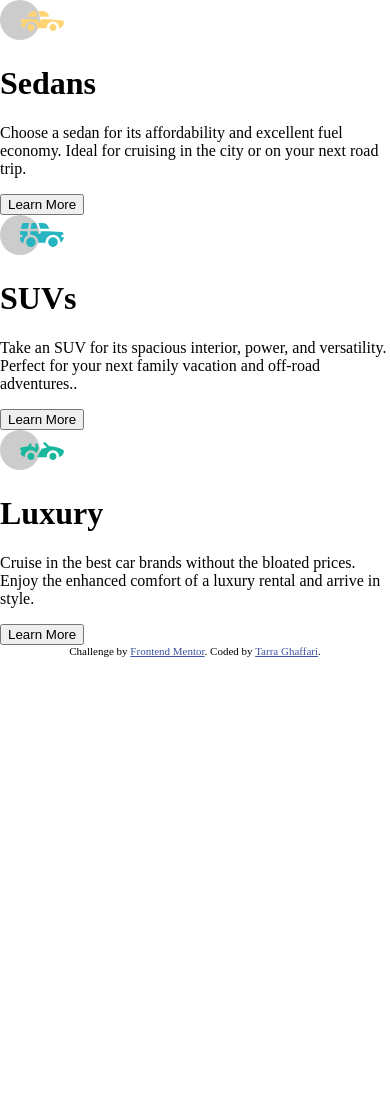
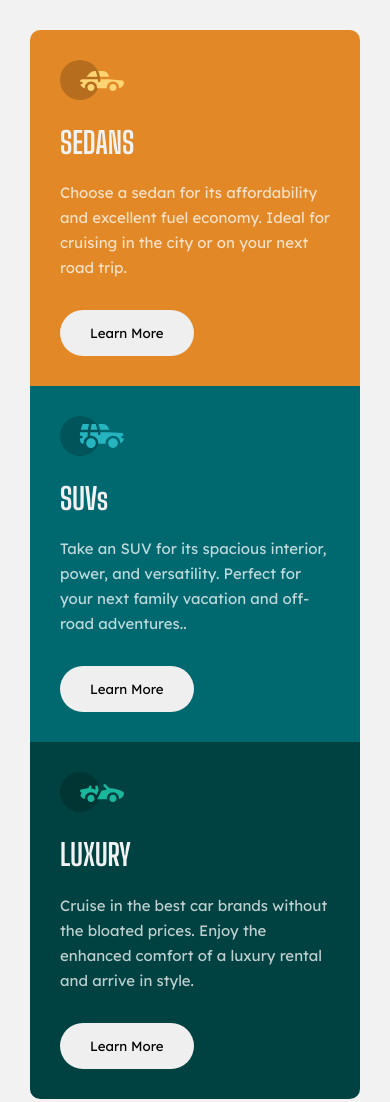
Before and after one commit to tghaffari/3-column-preview-card-component, a website: page index.html in a window 390 px wide. Shown: the top 1102 px of the page. Before the commit the page ends 844 px from the top, so only its background shows below. Drawn offline with Linux system fonts and the light colour scheme.

Commit message:
Added some more styling for mobile.

```diff
--- a/css/layout.css
+++ b/css/layout.css
@@ -0,0 +1,18 @@
+.container {
+  max-width: 575px;
+  margin: 2rem auto;
+  padding: 0 2rem;
+
+  /* display: grid;
+  height: 100vh;
+  place-items: center;
+   */
+}
+
+.row {
+  display: flex;
+}
+
+.column-full {
+  width: 100%;
+}
--- a/css/styles.css
+++ b/css/styles.css
@@ -1,3 +1,56 @@
+html {
+  font-size: 15px;
+}
+
+body {
+  background-color: hsl(0deg, 0%, 95%);
+}
+
+.wrap {
+  flex-wrap: wrap;
+}
+
+.card {
+  border-radius: 8px;
+}
+
+.sedan {
+  background: hsl(31deg, 77%, 52%);
+  border-radius: 10px 10px 0 0;
+}
+
+.suv {
+  background-color: hsl(184deg, 100%, 22%);
+}
+
+.luxury {
+  background-color: hsl(179deg, 100%, 13%);
+  border-radius: 0 0 10px 10px;
+}
+
+.padding {
+  padding: 2rem;
+}
+
+.header {
+  font-family: "Big Shoulders Display", sans-serif;
+  color: hsl(0deg, 0%, 95%);
+}
+
+.info {
+  font-family: "Lexend Deca", sans-serif;
+  color: hsla(0deg, 0%, 100%, 0.75);
+  line-height: 25px;
+}
+
+button {
+  padding: 15px 30px;
+  border-radius: 35px;
+  border: none;
+  font-family: "Lexend Deca", sans-serif;
+  margin-top: 1rem;
+}
+
 .attribution {
   font-size: 11px;
   text-align: center;
--- a/index.html
+++ b/index.html
@@ -4,6 +4,9 @@
   <meta charset="UTF-8">
   <meta name="viewport" content="width=device-width, initial-scale=1.0">
 
+  <link
+    href="https://fonts.googleapis.com/css2?family=Big+Shoulders+Display:wght@700&family=Inter:wght@400;700&family=Lexend+Deca&display=swap"
+    rel="stylesheet">
   <link rel="icon" type="image/png" sizes="32x32" href="./images/favicon-32x32.png">
   <link rel="stylesheet" href="./css/layout.css">
   <link rel="stylesheet" href="./css/reset.css">
@@ -14,27 +17,25 @@
 </head>
 <body>
   <div class="container">
-    <div class="sedan row">
-      <div class="column-full">
+    <div class="card">
+      <div class="row wrap">
+        <div class="sedan column-full padding">
           <img src="./images/icon-sedans.svg" alt="">
-        <h1 class="header">Sedans</h1>
+          <h1 class="header">SEDANS</h1>
           <p class="info">Choose a sedan for its affordability and excellent fuel economy. Ideal for cruising in the city
             or on your next road trip.</p>
           <button class="learn-more-button">Learn More</button>
         </div>
-      <div class="suv row">
-        <div class="column-full">
+        <div class="suv column-full padding">
           <img src="./images/icon-suvs.svg" alt="">
           <h1 class="header">SUVs</h1>
           <p class="info">Take an SUV for its spacious interior, power, and versatility. Perfect for your next family vacation
             and off-road adventures..</p>
           <button class="learn-more-button">Learn More</button>
         </div>
-      </div>
-      <div class="luxury row">
-        <div class="column-full">
+        <div class="luxury column-full padding">
           <img src="./images/icon-luxury.svg" alt="">
-          <h1 class="header">Luxury</h1>
+          <h1 class="header">LUXURY</h1>
           <p class="info">Cruise in the best car brands without the bloated prices. Enjoy the enhanced comfort of a luxury
             rental and arrive in style.</p>
           <button class="learn-more-button">Learn More</button>
--- a/js/data.js
+++ /dev/null
@@ -1 +0,0 @@
-/* exported data */
```
Also changed, not shown: js/main.js (deleted). Lines whose indentation alone changed are shown as unchanged.
